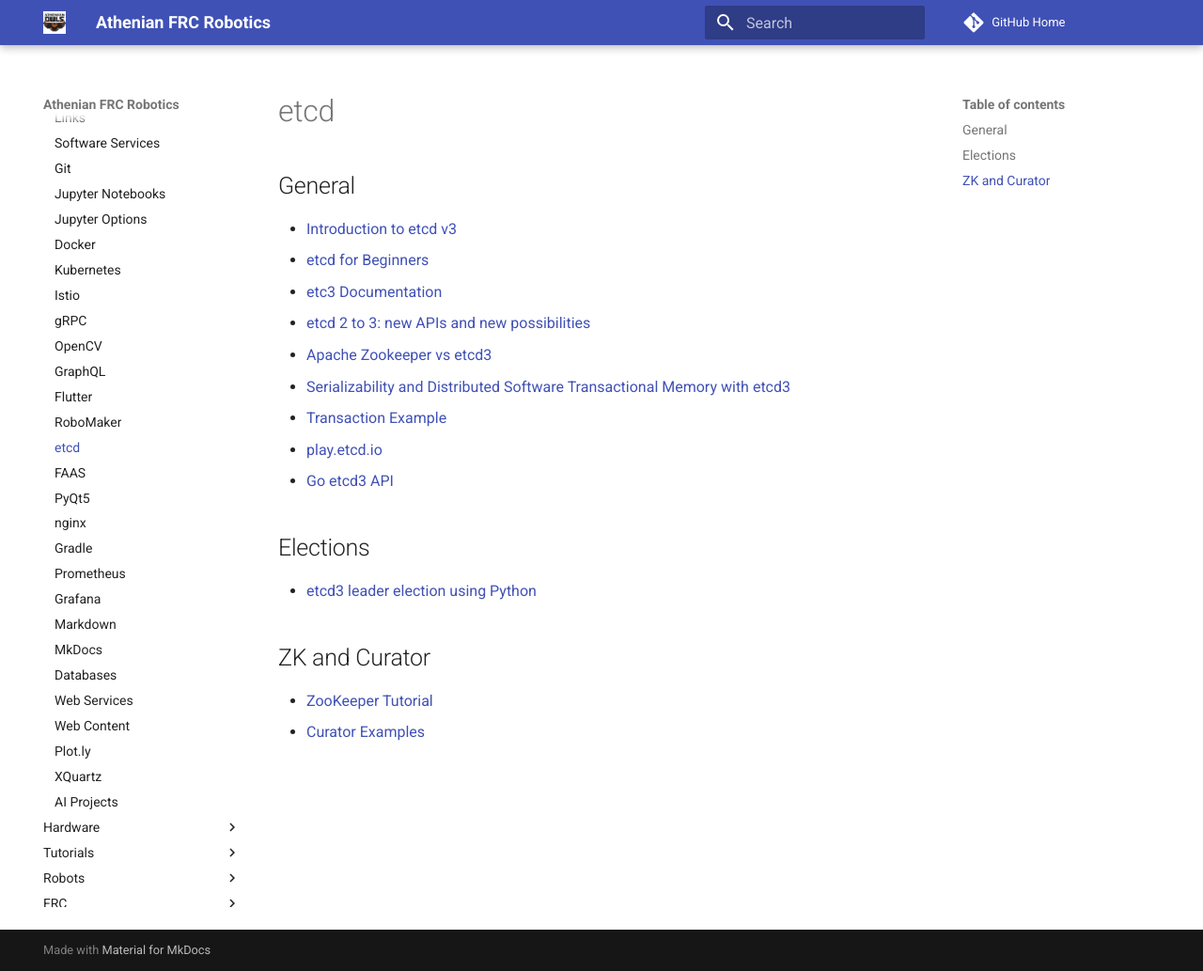
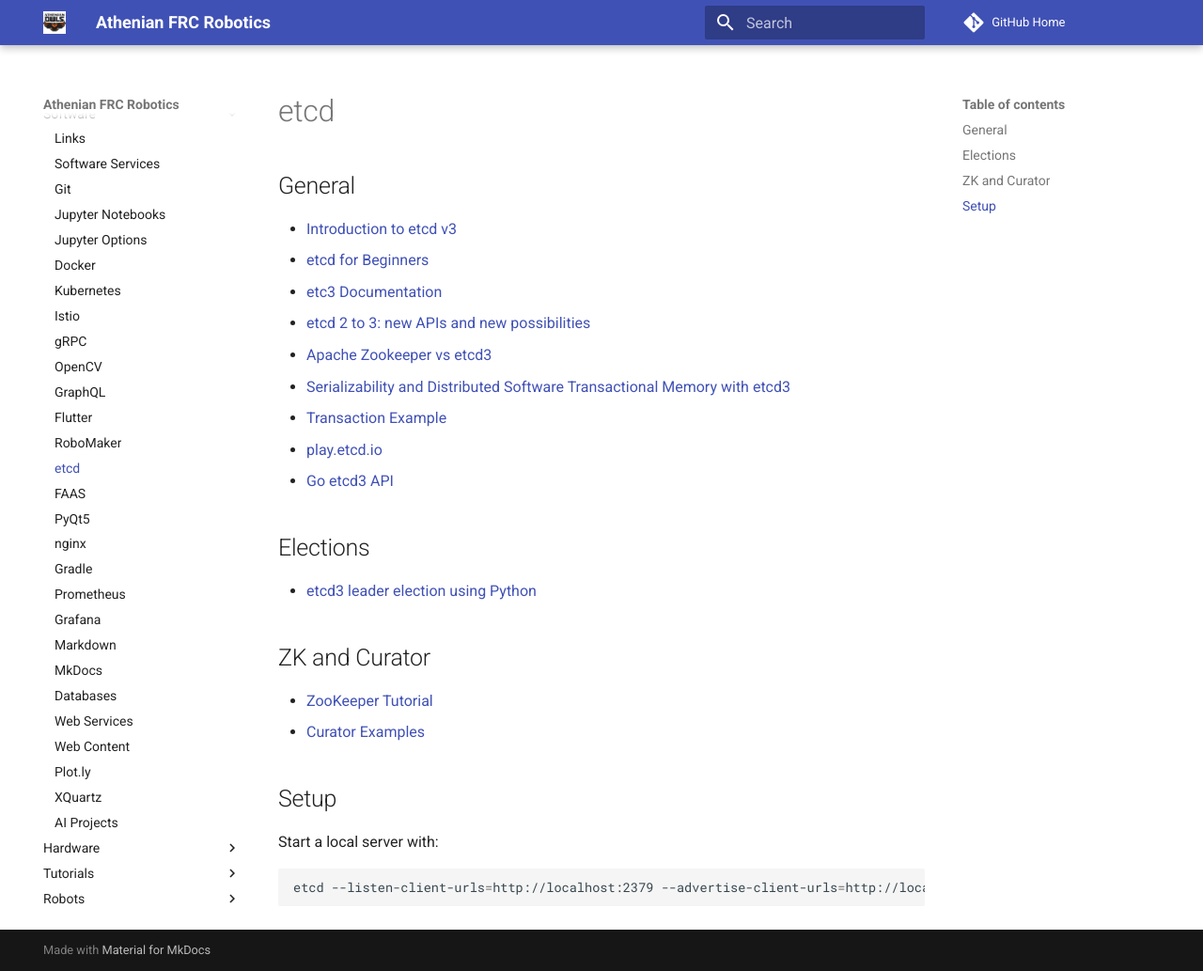
Before and after one commit to athenian-robotics/athenian-robotics-mkdocs, an MkDocs documentation site: the page built from docs/etcd.md, in a window 1280 px wide and 1033 px high. Shown: the whole window at 94% size. Built offline with MkDocs 1.6.1 and Material for MkDocs 9.7.7, drawn with Linux system fonts in a browser that asks for light colours; comment, search, counter and statistics services are not loaded.

Commit message:
Update docs

````diff
--- a/docs/etcd.md
+++ b/docs/etcd.md
@@ -17,3 +17,9 @@
 ## ZK and Curator
 *   [ZooKeeper Tutorial](https://data-flair.training/blogs/zookeeper-tutorial/)
 *   [Curator Examples](https://github.com/yiming187/curator-example/tree/master/src/main/java/com/ctrip/zk/curator/example)
+
+## Setup
+Start a local server with:
+```bash
+etcd --listen-client-urls=http://localhost:2379 --advertise-client-urls=http://localhost:2379
+```
````
